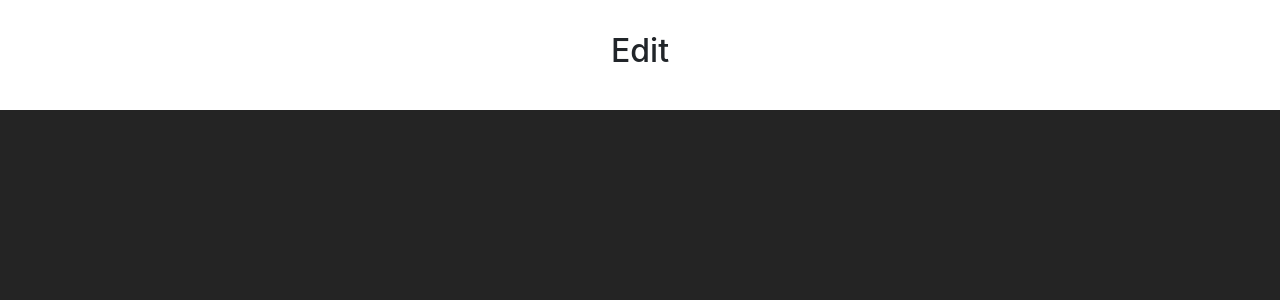
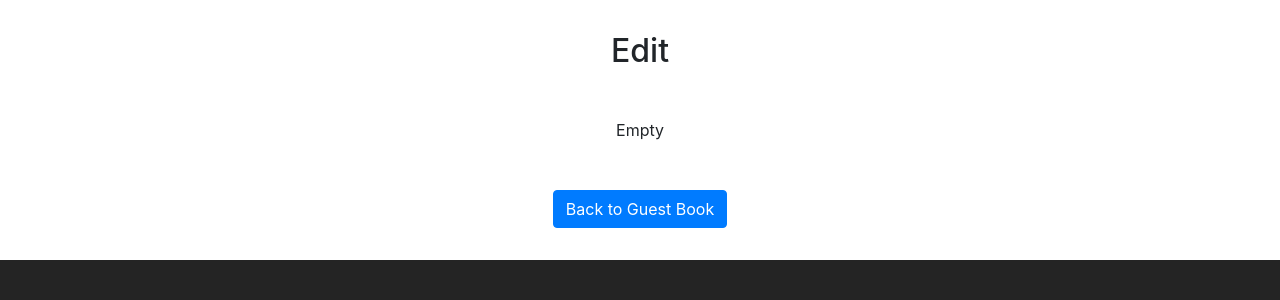
Before and after one commit to goldipl/react-crud-app, a React (Vite) app: page /edit in a window 1280 px wide. Shown: the top 300 px of the page. Built offline with nearby package versions, Linux system fonts and the light colour scheme.

Commit message:
add margins

```diff
--- a/src/components/Edit.jsx
+++ b/src/components/Edit.jsx
@@ -1,8 +1,21 @@
+import { Link } from "react-router-dom";
+import { Button } from "react-bootstrap";
+
 const Edit = () => {
     return (
+        <>
         <div>
             <h2>Edit</h2>
         </div>
+        <div className="mb-5 mt-5">
+            Empty
+        </div>
+        <div>
+            <Link to='/'>
+                <Button>Back to Guest Book</Button>
+            </Link>
+        </div>
+        </>
      );
 }
 
--- a/src/components/Home.jsx
+++ b/src/components/Home.jsx
@@ -17,7 +17,7 @@ const Home = () => {
 
     return (
         <div>
-            <h2>Guest Book</h2>
+            <h2 className="mb-4">Guest Book</h2>
             <Table striped bordered hover size="sm">
                 <thead>
                     <tr>
```
